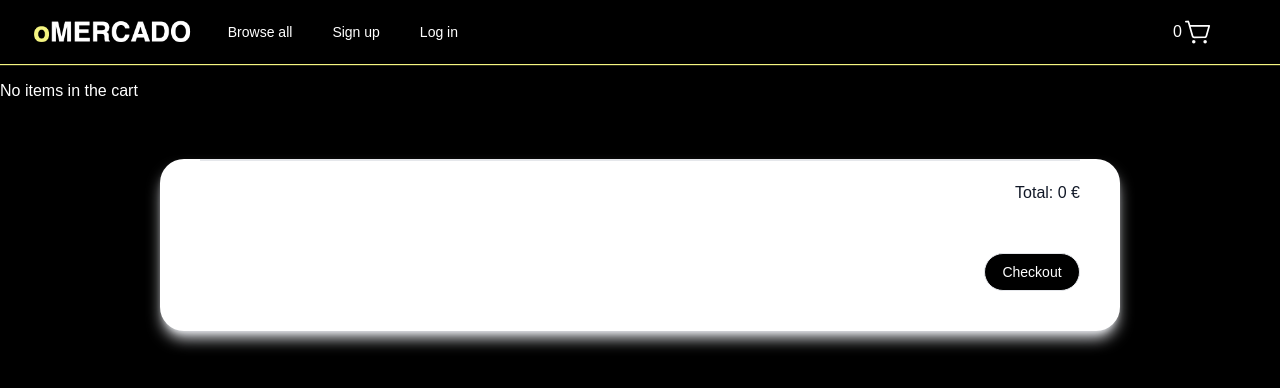
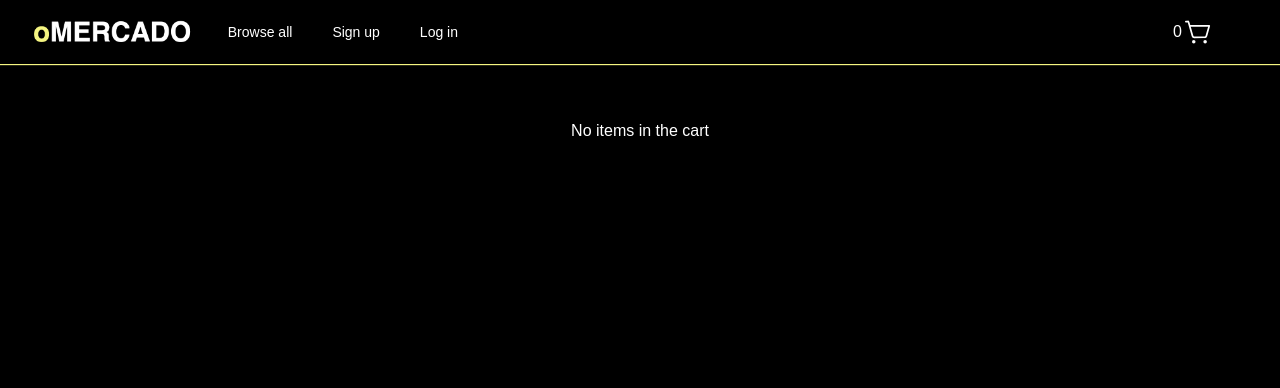
Before and after one commit to MagdaDra/oMERCADO_client, a React (Vite) app: page /cart in a window 1280 px wide. Shown: the top 388 px of the page. Built offline with nearby package versions, Linux system fonts and the light colour scheme.

Commit message:
Errors messages styled

```diff
--- a/src/pages/Cart.jsx
+++ b/src/pages/Cart.jsx
@@ -48,11 +48,12 @@ const Cart = () => {
 
 	return (
 		<div>
-			{services.length === 0 && <h3>No items in the cart</h3>}
+			{services.length === 0 && (
+				<h3 className='text-center pt-10'>No items in the cart</h3>
+			)}
 
+			{services.length > 0 && (
 				<div className=' bg-white text-gray-900 rounded-3xl w-3/4 m-auto mt-14 shadow-lg shadow-gray-200'>
-				{services.length > 0 && (
-					<>
 					{servicesFromAPI.map((item) => {
 						const serviceInCart = services.find(
 							(service) => service._id === item._id,
@@ -77,10 +78,7 @@ const Cart = () => {
 								<div className='flex justify-between w-20'>
 									<button
 										onClick={() =>
-												addToCart(
-													{ _id: item._id, quantity: -1 },
-													item.quantity,
-												)
+											addToCart({ _id: item._id, quantity: -1 }, item.quantity)
 										}>
 										-
 									</button>
@@ -101,18 +99,19 @@ const Cart = () => {
 							</div>
 						);
 					})}
-					</>
-				)}
 
 					<div className='flex justify-end border-t-2 mt-10 mr-10 ml-10 pt-5 mb-10'>
 						Total: {totalCartSum} €
 					</div>
 					<div className='flex justify-end mr-10 pb-10'>
 						<Link to={'/checkout'}>
-						<button className='text-white text-sm items-center rounded-full justify-center p-2 w-24 border bg-black hover:bg-[#9a9a9a] mt-2'>Checkout</button>
+							<button className='text-white text-sm items-center rounded-full justify-center p-2 w-24 border bg-black hover:bg-[#9a9a9a] mt-2'>
+								Checkout
+							</button>
 						</Link>
 					</div>
 				</div>
+			)}
 		</div>
 	);
 };
--- a/src/pages/MainServicesPage/MainServicesPage.jsx
+++ b/src/pages/MainServicesPage/MainServicesPage.jsx
@@ -27,6 +27,7 @@ const MainServicesPage = () => {
 			setServices(filteredServices);
 			setServicesBeforeSearch(filteredServices);
 			setLoading(false)
+
 		} catch (error) {
 			setLoading(false)
 			console.error(
--- a/src/pages/SingleServicePage/SingleServicePage.jsx
+++ b/src/pages/SingleServicePage/SingleServicePage.jsx
@@ -5,7 +5,7 @@ import { AuthContext } from '../../context/auth.context';
 import { CartContext } from '../../context/cart.contex';
 import UserAPIService from '../../services/user.api';
 import './SingleServicePage.css';
-import { SmileySad } from 'phosphor-react';
+import { Skull } from 'phosphor-react';
 
 const userService = new UserAPIService();
 const servicesService = new ServicesAPIService();
@@ -102,12 +102,12 @@ const SingleServicePage = () => {
 			{!service && (
 				<div className='flex flex-col items-center mt-32'>
 					<div>
-						<SmileySad
+						<Skull
 							size={82}
 							color='#f5f581'
 						/>
 					</div>
-					<div className='text-white mt-10 text-center'>No services found</div>
+					<div className='text-white mt-10 text-center'>500 <br/> Internal server error </div>
 				</div>
 			)}
 
```
Lines whose indentation alone changed are shown as unchanged.
